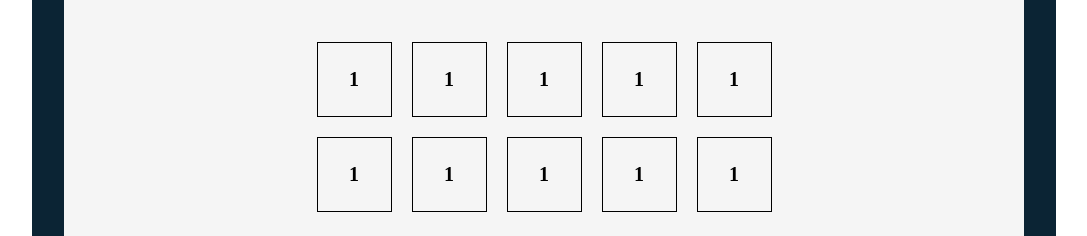
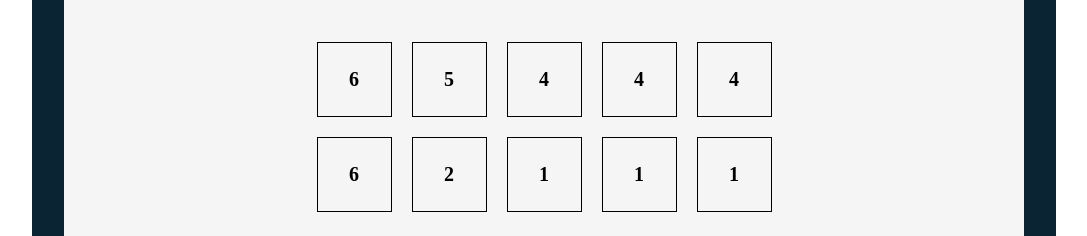
Before and after one commit to J-David-Baxter/tenzies, a React (Create React App) app: page / in a window 1280 px wide. Shown: the part 219-455 px from the top of the page, without its empty margins (96-1183 px from the left). Built offline with nearby package versions, Linux system fonts and the light colour scheme.

Commit message:
Render value for each die

```diff
--- a/src/Dice.js
+++ b/src/Dice.js
@@ -8,7 +8,7 @@ const Dice = ({index, value, frozen, locked, freezeDie}) => {
 
   return (
     <div style={styles} className='die' onClick={() => freezeDie(index)}>
-        <h4 className='die-value'>1</h4>
+        <h4 className='die-value'>{value}</h4>
     </div>
   )
 }
```
